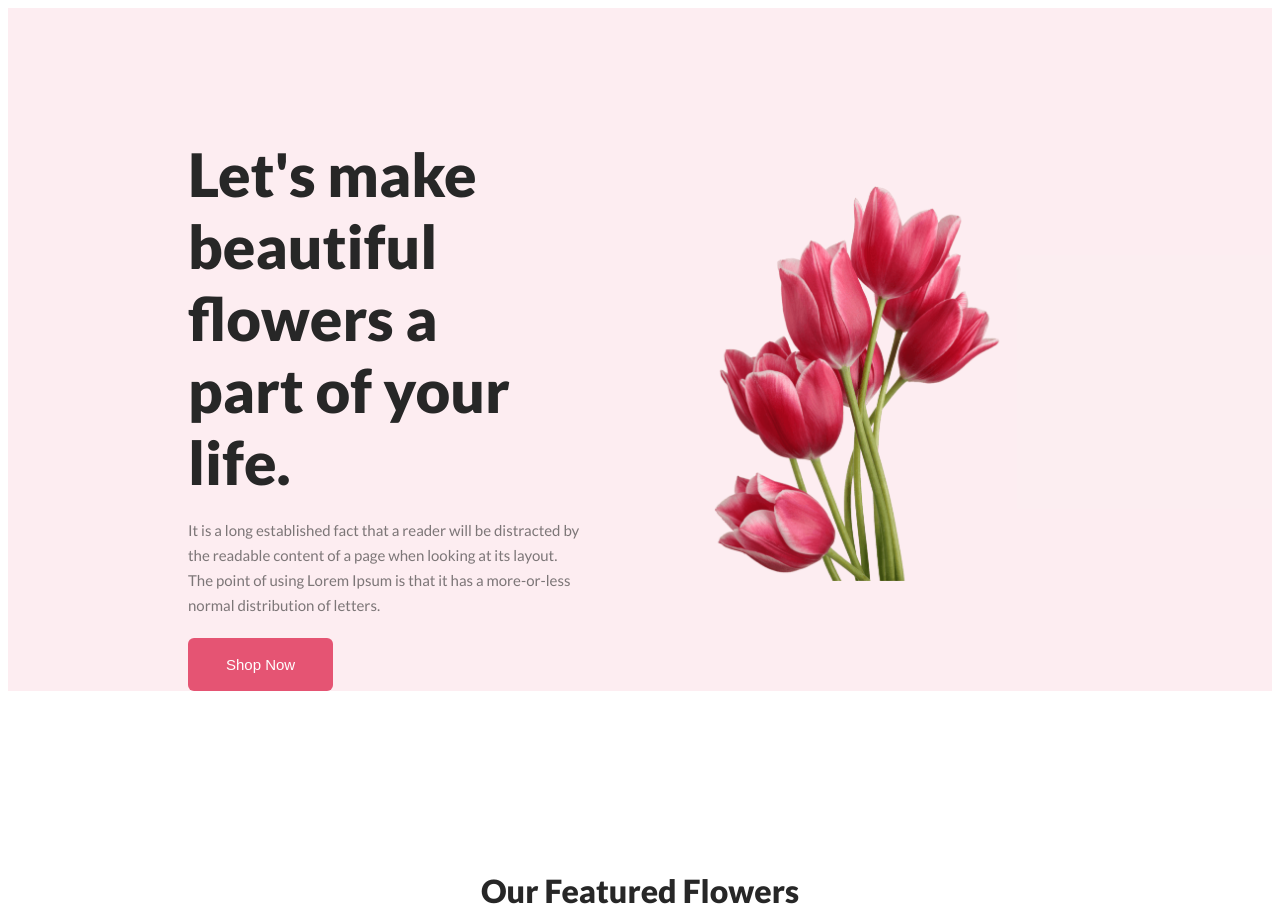
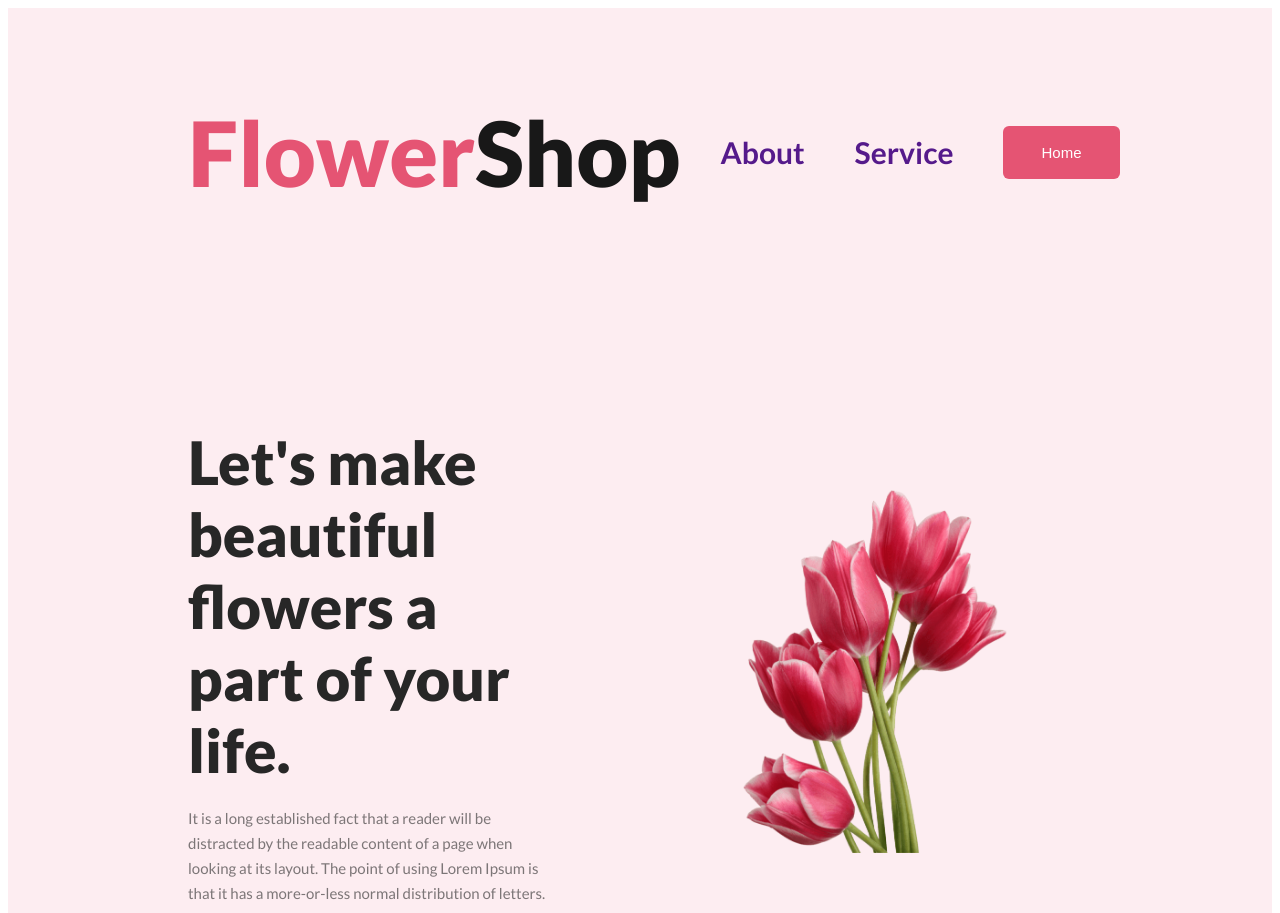
Before and after one commit to soikot-shahriaar/flower-shop-web, a plain HTML site: page index.html in a window 1280 px wide. Shown: the top 913 px of the page. Drawn offline with Linux system fonts and the light colour scheme.

Commit message:
almost done

```diff
--- a/index.html
+++ b/index.html
@@ -13,15 +13,25 @@
     <link rel="stylesheet" href="style.css" />
   </head>
 
+
   <body>
     <header>
+      <!-- bonus section start -->
+      <section class="bonus">
+        <nav>
+          <h3 class="nav-title"><span class="bonus-sp-color">Flower</span>Shop</h3>
+          <ul>
+            <li><a href="">About</a></li>
+            <li><a href="">Service</a></li>
+            <button class="btn-bonus">Home</button>
+          </ul>
+        </nav>
+      </section>
       <!-- first section start -->
       <section class="first">
         <div class="first-description">
           <p class="first-heading">
-            Let's make <br />
-            beautiful flowers a <br />
-            part of your life.
+            Let's make beautiful flowers a part of your life.
           </p>
           <p class="first-writings">
             It is a long established fact that a reader will be distracted by
@@ -36,6 +46,7 @@
         </div>
       </section>
     </header>
+
 
     <main>
       <!-- second section start -->
@@ -96,7 +107,7 @@
           </p>
           <p class="fourth-writings">
             It is a long established fact that a reader will be distracted by the readable content of a page when looking at its layout.</p>
-          <button class="btn-sign">Sign Up</button>
+          <p><button class="btn-sign">Sign Up</button></p>
         </div>
 
         <div class="fourth-picture">
@@ -130,13 +141,14 @@
           <input
             class="email"
             type="text"
-            placeholder="Enter your email here..."
+            placeholder="    Enter your email here..."
           />
           <button class="sixth-btn">Subscribe</button>
         </div>
       </div>
      </section>
     </main>
+
 
     <footer>
        <!-- footer section start -->
--- a/style.css
+++ b/style.css
@@ -2,6 +2,54 @@
 body {
   font-family: "Lato", sans-serif;
 }
+
+/* bonus css styles */
+.bonus{
+  background-color:rgba(229, 84, 115, 0.10);;
+}
+nav {
+  display: flex;
+  justify-content: space-between;
+  align-items: center;
+  margin: 0 180px;
+}
+nav h3 {
+  color: #181818;
+  font-size: 90px;
+  font-weight: 800;
+}
+
+nav > ul {
+  display: flex;
+  align-items: center;
+}
+nav li {
+  list-style: none;
+  margin-right: 50px;
+  font-size: 30px;
+  font-weight: 700;
+}
+nav a {
+  text-decoration: none;
+}
+.bonus-sp-color{
+  color: #e55473;
+  font-size: 90px;
+  font-weight: 800;
+}
+.btn-bonus {
+  display: inline-flex;
+  padding: 18px 38px;
+  align-items: flex-start;
+  gap: 8px;
+  border-radius: 6px;
+  background: #e55473;
+  color: white;
+  font-size: 15px;
+  font-weight: 400;
+  border: 0;
+}
+
 
 /* first css styles */
 .first {
@@ -27,7 +75,7 @@ body {
 }
 .first-pictures {
   width: 50%;
-  margin-left: 120px;
+  margin-left: 180px;
 }
 .first-pic-align {
   width: 80%;
@@ -68,10 +116,6 @@ body {
   justify-content: center;
   padding: 0px 180px;
 }
-/* .second-pictures img {
-  height: 100%;
-  width: auto;
-} */
 .sec-pic-1 {
   border-radius: 300px 300px 0px 0px;
   background: rgba(167, 33, 98, 0.15);
@@ -161,6 +205,7 @@ body {
 .fourth-description {
   width: 50%;
   align-items: center;
+  justify-content: center;
 }
 .fourth-picture {
   width: 50%;
@@ -272,42 +317,6 @@ body {
   border: none;
 }
 
-/* footer section css */
-/* .footer {
-  height: 450px;
-  display: flex;
-  flex-direction: column;
-  justify-content: center;
-  align-items: center;
-  color: white;
-  background: #111010;
-  font-size: 24px;
-}
-.footer p {
-  width: 500px;
-  height: 100px;
-  font-size: 17px;
-  color: rgb(190, 187, 187);
-  text-align: center;
-  margin-top: 25px;
-  line-height: 30px;
-}
-.footer h1 {
-  color: #fff;
-  font-size: 40px;
-  font-weight: 800;
-}
-.footer-pink-word {
-  color: #e55473;
-  font-size: 40px;
-  font-weight: 800;
-}
-
-.footer {
-  color: rgba(255, 255, 255, 0.4);
-  font-size: 15px;
-} */
-
 .footer-section {
   height: 450px;
   display: flex;
@@ -316,7 +325,7 @@ body {
   align-items: center;
   color: rgba(255, 255, 255, 0.9);
   background-color: #111010;
-   font-size: 25px;
+  font-size: 25px;
 }
 .footer-section p {
   width: 500px;
@@ -325,7 +334,6 @@ body {
   color: rgb(190, 187, 187);
   text-align: center;
   margin-top: 15px;
-  /* line-height: 30px; */
 }
 .footer {
   color: rgba(255, 255, 255, 0.4);
```
